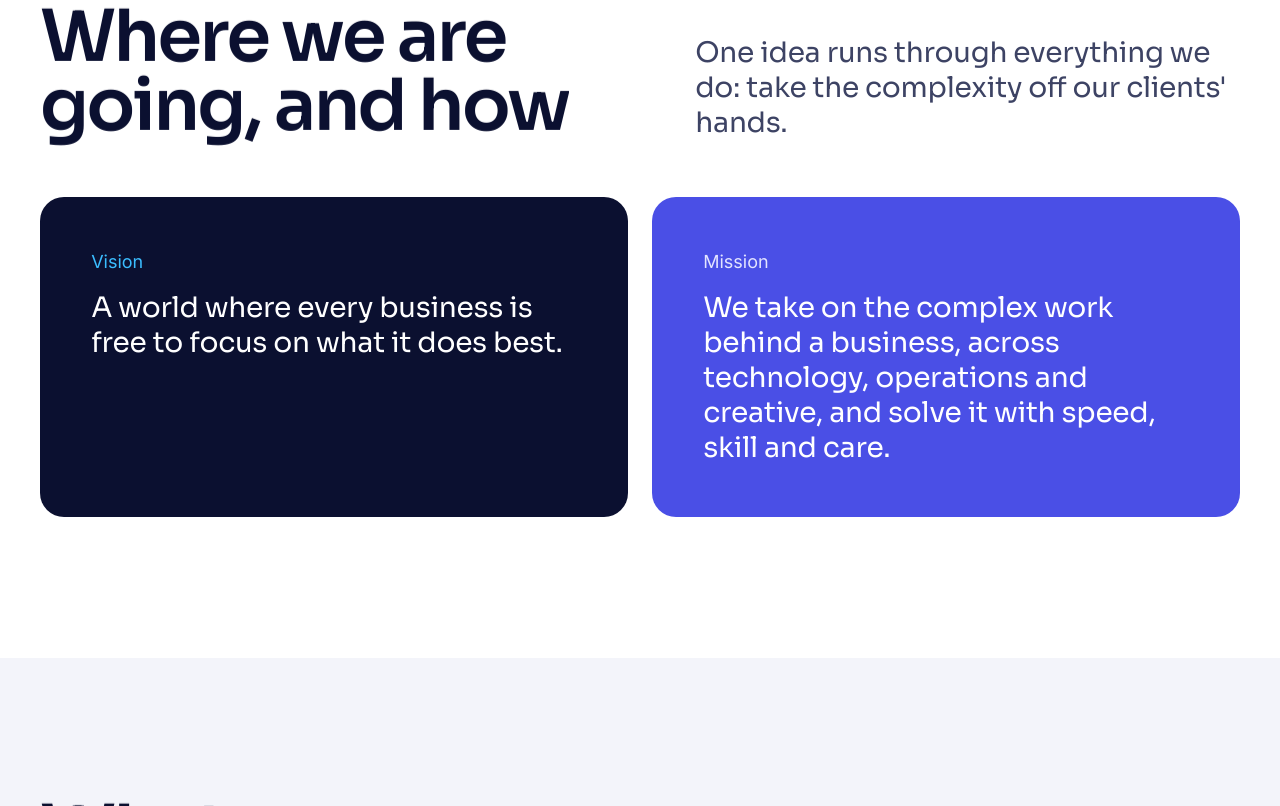
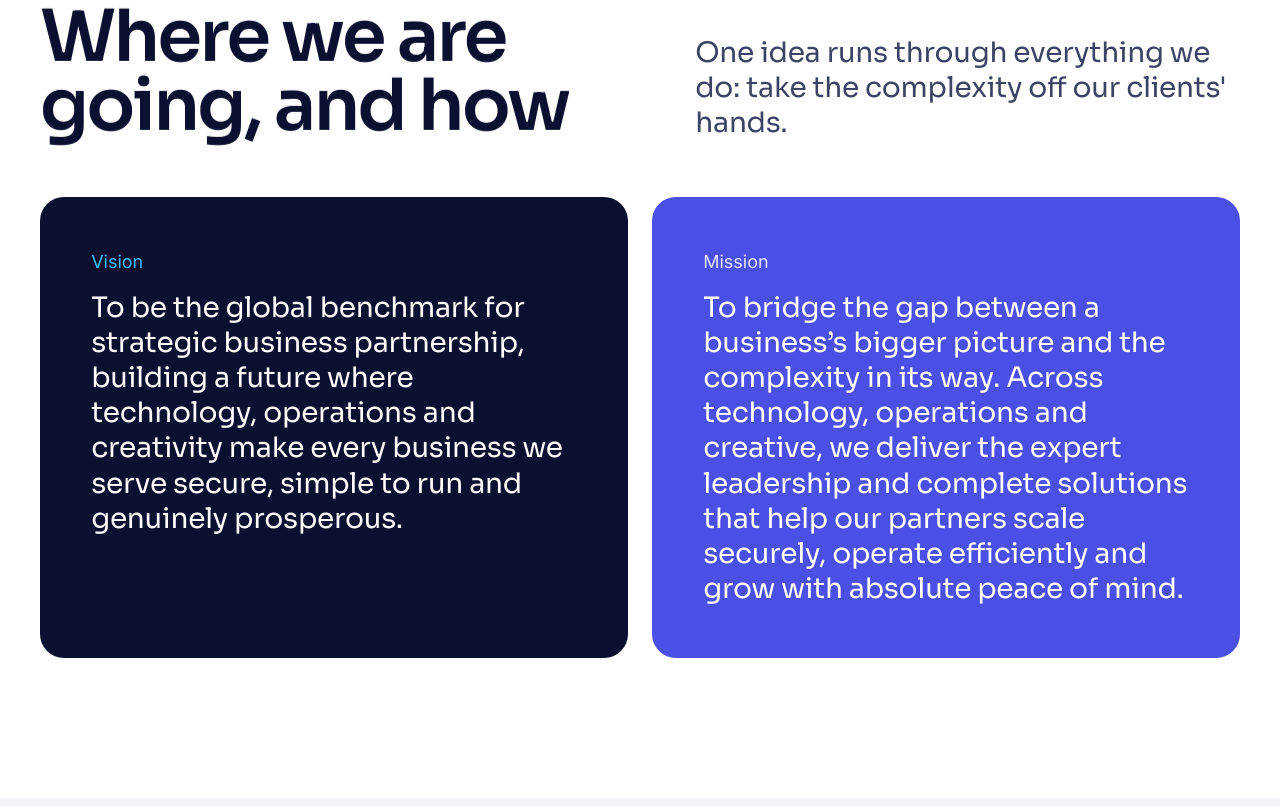
Before and after one commit to yohanphil/Makros, a plain HTML site: page about.html in a window 1280 px wide. Shown: the part 905-1711 px from the top of the page. Drawn offline with nearby package versions, Linux system fonts and the light colour scheme.

Commit message:
About page: aligned vision and mission

```diff
--- a/about.html
+++ b/about.html
@@ -69,8 +69,8 @@
 <div class="wrap">
 <div class="secHead"><h2 class="l split" id="h-a1">Where we are going, and how</h2><p class="mid ink2 r">One idea runs through everything we do: take the complexity off our clients' hands.</p></div>
 <div class="vm">
-<div class="field-ink r"><p style="color:var(--skyHi)">Vision</p><p class="mid">A world where every business is free to focus on what it does best.</p></div>
-<div class="field-accent r"><p style="color:#E3E4FF">Mission</p><p class="mid">We take on the complex work behind a business, across technology, operations and creative, and solve it with speed, skill and care.</p></div>
+<div class="field-ink r"><p style="color:var(--skyHi)">Vision</p><p class="mid">To be the global benchmark for strategic business partnership, building a future where technology, operations and creativity make every business we serve secure, simple to run and genuinely prosperous.</p></div>
+<div class="field-accent r"><p style="color:#E3E4FF">Mission</p><p class="mid">To bridge the gap between a business’s bigger picture and the complexity in its way. Across technology, operations and creative, we deliver the expert leadership and complete solutions that help our partners scale securely, operate efficiently and grow with absolute peace of mind.</p></div>
 </div>
 </div>
 </section>
```
Also changed, not shown: 1 other file.
